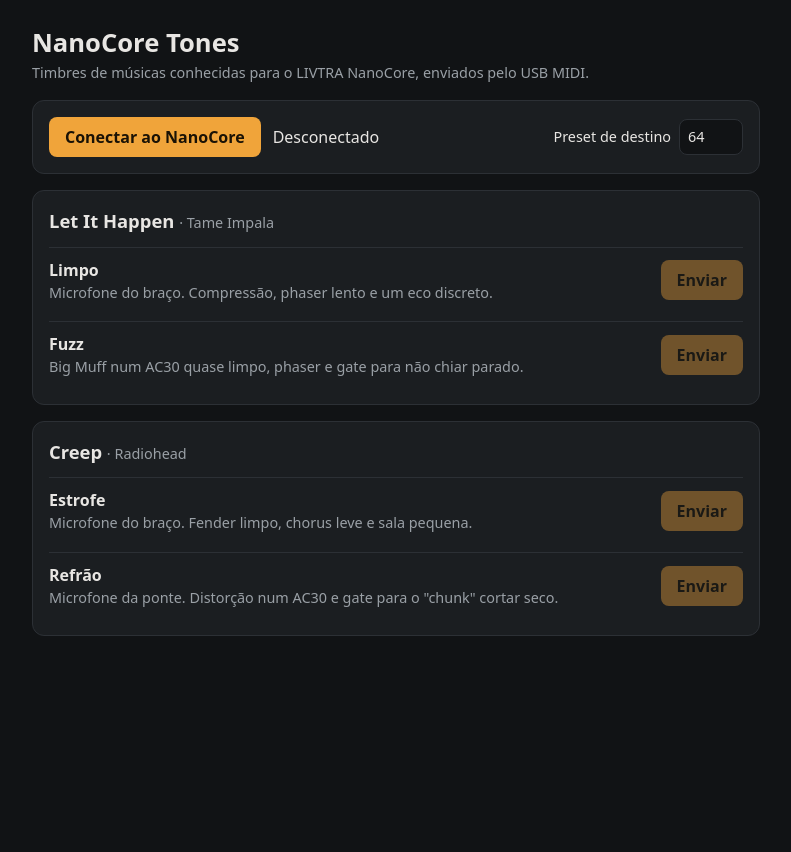
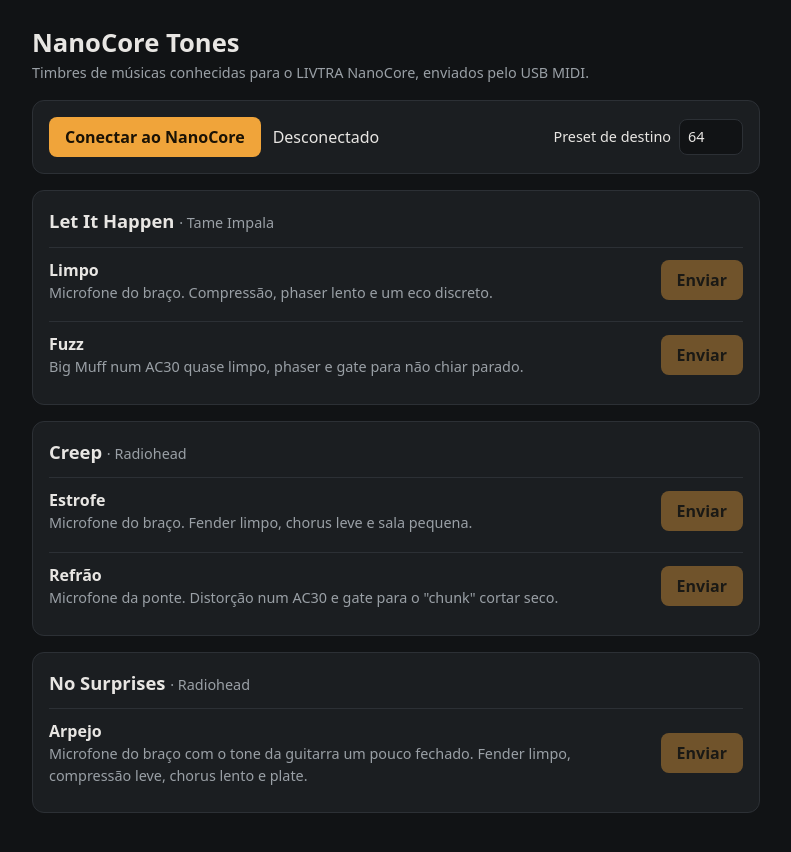
Before and after one commit to patogordo/Tonebook, a Nuxt app: page / in a window 1280 px wide. Shown: the top 852 px of the page, without its empty margins (244-1035 px from the left). Before the commit the page ends 800 px from the top, so only its background shows below. Built offline with nearby package versions, Linux system fonts and the light colour scheme.

Commit message:
Músicas: No Surprises (Radiohead), arpejo limpo com Fender, chorus lento e plate

```diff
--- a/shared/songs.ts
+++ b/shared/songs.ts
@@ -87,4 +87,25 @@ export const SONGS: Song[] = [
       },
     ],
   },
+  {
+    title: 'No Surprises',
+    artist: 'Radiohead',
+    parts: [
+      {
+        name: 'Arpejo',
+        hint: 'Microfone do braço com o tone da guitarra um pouco fechado. Fender limpo, compressão leve, chorus lento e plate.',
+        tone: {
+          amp: 'Fd65Dk',
+          cab: 'FdTR212',
+          blocks: {
+            fx1: { on: true, type: 3, params: [0.5, 0.15, 0.3, 0.1, 0.3, 0.6] },
+            amp: { on: true, params: [0.45, 0.35, 0.5, 0.75, 0.8] },
+            cab: { on: true, params: [0.55, 0.8, 0.8] },
+            mod: { on: true, type: 0, params: [0.2, 0.3, 0.8] },
+            reverb: { on: true, type: 1, params: [0.35, 0.15, 0.6, 0.3, 0.22, 1] },
+          },
+        },
+      },
+    ],
+  },
 ]
```
Also changed, not shown: 1 other file (tests, documents, lock files or other folders).
